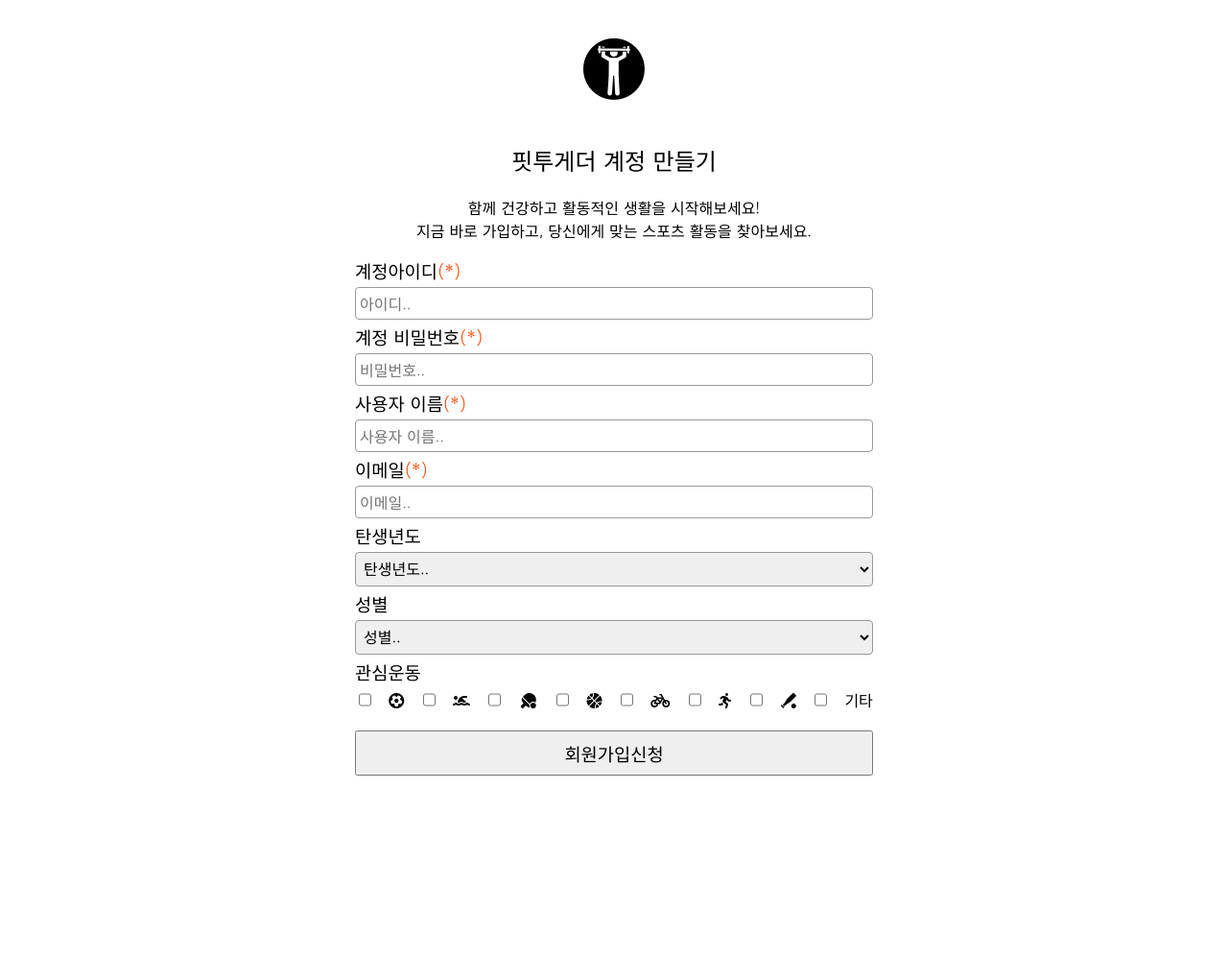
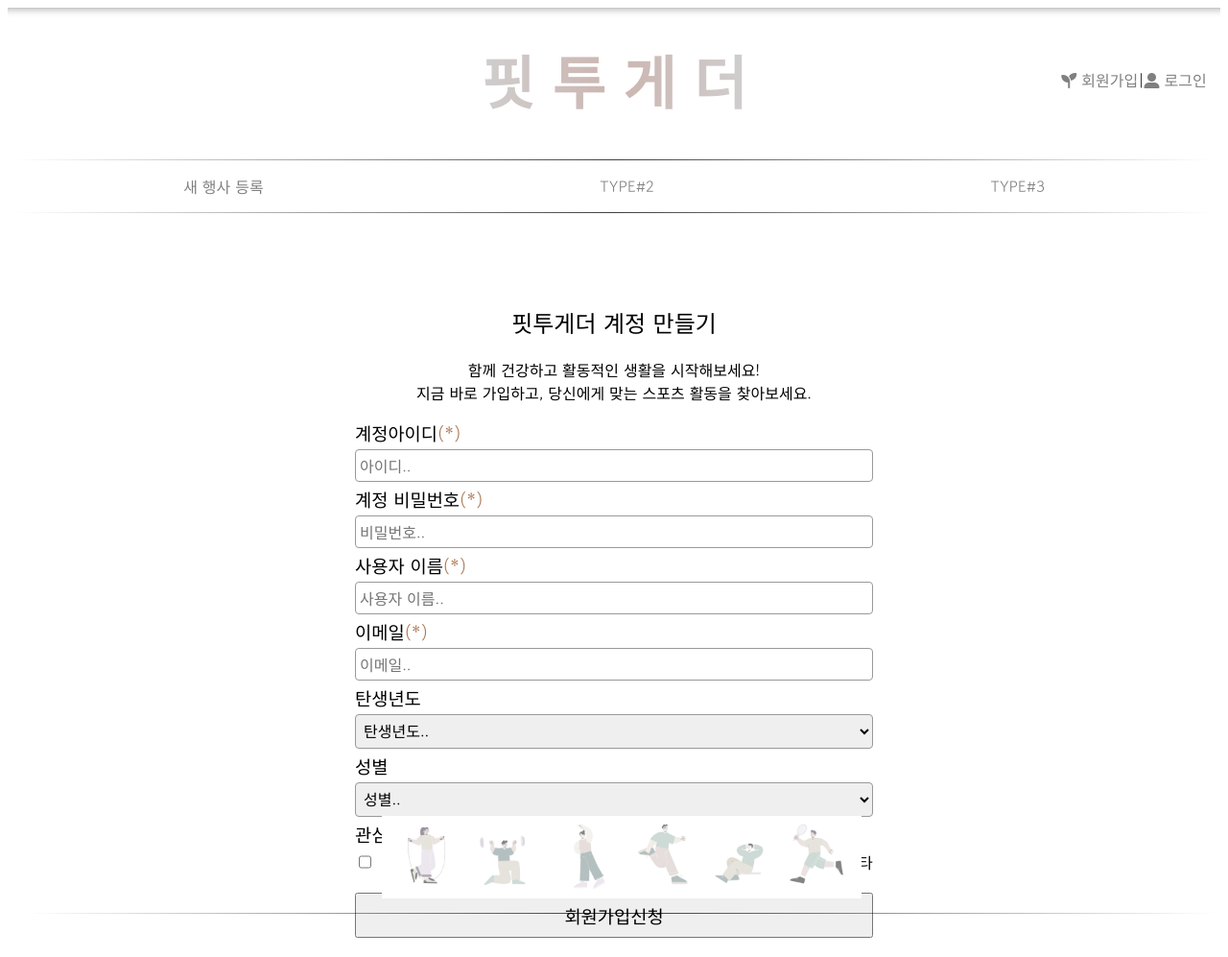
Before and after one commit to doSMgochi/fit-together, a Java web app: page /signup in a window 1280 px wide. Shown: the whole page at 96% size. Before the commit the page ends 808 px from the top, so only its background shows below. Run offline with Tomcat 11, a stand-in JSP engine, Linux system fonts and the light colour scheme; data that the repository does not hold is empty; some libraries are stand-ins or nearby versions.

Commit message:
seventh commit

```diff
--- a/src/main/webapp/WEB-INF/view/events/new-handle.jsp
+++ b/src/main/webapp/WEB-INF/view/events/new-handle.jsp
@@ -19,6 +19,7 @@
 
 </head>
 <body>
+<%@ include file="../nav.jsp" %>
 체육행사정보가 등록되었습니다.
 </body>
 </html>
--- a/src/main/webapp/WEB-INF/view/events/view.jsp
+++ b/src/main/webapp/WEB-INF/view/events/view.jsp
@@ -18,6 +18,7 @@
 	href="${pageContext.servletContext.contextPath }/css/style.css?<%=System.currentTimeMillis() %>" />
 </head>
 <body>
+<%@ include file="../nav.jsp" %>
 	<div class="container px-1">
 		<div class="my-3">로그온 메뉴바 들어갈 자리</div>
 		<div class="border-rounded p-2 text-center">
@@ -44,12 +45,8 @@
 				<c:forEach var="one" items="${participants }">
 				<li><div>${one.userId } - ${one.joinAt } 에 참가신청</div></li>
 				</c:forEach>
-
 			</ul>
-
 		</div>
-
-
 	</div>
 </body>
 </html>
--- a/src/main/webapp/WEB-INF/view/login-error.jsp
+++ b/src/main/webapp/WEB-INF/view/login-error.jsp
@@ -18,6 +18,7 @@
 	href="${pageContext.servletContext.contextPath }/css/style.css?<%=System.currentTimeMillis() %>" />
 </head>
 <body>
+<%@ include file="./nav.jsp" %>
 	<div class="container">
 		<div class="wrap-sm text-center my-5 p-5">
 			<a href="${pageContext.servletContext.contextPath }/index"> <img
--- a/src/main/webapp/WEB-INF/view/login.jsp
+++ b/src/main/webapp/WEB-INF/view/login.jsp
@@ -18,10 +18,10 @@
 	href="${pageContext.servletContext.contextPath }/css/style.css?<%=System.currentTimeMillis() %>" />
 </head>
 <body>
+<%@ include file="./nav.jsp" %>
 	<div class="container">
 		<div class="wrap-sm text-center my-5 p-5">
 			<a href="${pageContext.servletContext.contextPath }/index">
-				<img src="${pageContext.servletContext.contextPath }/image/main.png" width="64"/>
 			</a>
 		</div>
 		<div class="wrap-x-sm">
--- /dev/null
+++ b/src/main/webapp/WEB-INF/view/nav.jsp
@@ -0,0 +1,89 @@
+<%@ page language="java" contentType="text/html; charset=UTF-8"
+	pageEncoding="UTF-8"%>
+<%@ page trimDirectiveWhitespaces="true"%>
+<%@ taglib prefix="c" uri="http://java.sun.com/jsp/jstl/core"%>
+<!DOCTYPE html>
+<html>
+<head>
+<meta charset="UTF-8">
+<c:choose>
+	<c:when test="${empty title}">
+		<title>핏투게더</title>
+	</c:when>
+	<c:otherwise>
+		<title>${title }:: 핏투게더</title>
+	</c:otherwise>
+</c:choose>
+<link rel="stylesheet"
+	href="https://cdnjs.cloudflare.com/ajax/libs/font-awesome/6.5.2/css/all.min.css">
+<link rel="stylesheet"
+	href="${pageContext.servletContext.contextPath }/css/style.css" />
+<link rel="stylesheet"
+	href="${pageContext.servletContext.contextPath }/css/neon.css" />
+<link
+	href="https://fonts.googleapis.com/css2?family=Material+Symbols+Outlined"
+	rel="stylesheet">
+</head>
+<body>
+	<hr class="hr-13" />
+	<div style="padding: 8px;">
+		<div class="status-bar">
+			<%--banner  --%>
+			<div class="status-bar__column "></div>
+			<div class="status-bar__column status-bar__column:nth-child(2)">
+				<a class="no-deco-link title-font"
+					style="font-size: 60px; font-weight: bold;" href="${pageContext.servletContext.contextPath }/index">핏 투 게 더</a>
+			</div>
+			<c:choose>
+				<c:when test="${sessionScope.authUser == null}">
+					<div class="status-bar__column status-bar__column:last-child">
+						<a href="${pageContext.servletContext.contextPath }/signup"
+							class="no-deco-link fs-small"><i class="fa-solid fa-seedling"
+							style="color: gray"></i> 회원가입</a> | <a
+							href="${pageContext.servletContext.contextPath }/login"
+							class="no-deco-link fs-small"><i
+							class="fa-solid fa-user-large" style="color: gray"></i> 로그인</a>
+					</div>
+				</c:when>
+				<c:otherwise>
+					<div class="status-bar__column status-bar__column:last-child">
+						<a href="${pageContext.servletContext.contextPath }/logout"
+							class="no-deco-link fs-small"><i
+							class="fa-solid fa-user-large" style="color: gray"></i>
+							${sessionScope.authUser.name }님 로그아웃</a> | <a href=""
+							class="no-deco-link fs-small"><i class="fa-solid fa-file-pen"
+							style="color: gray"></i> 정보수정</a>
+					</div>
+				</c:otherwise>
+			</c:choose>
+		</div>
+		<%-- shortcut  링크 --%>
+		<hr class="hr-1" style="margin-top: 40px">
+		<div
+			style="display: flex; align-items: center; justify-content: space-around; margin-top: 15px; margin-bottom: 15px">
+			<div>
+				<a href="${pageContext.servletContext.contextPath }/events/design"
+					class="a">새 행사 등록</a>
+			</div>
+			<div>
+				<a href="" class="a">TYPE#2</a>
+			</div>
+			<div>
+				<a href="" class="a">TYPE#3</a>
+			</div>
+		</div>
+
+
+		<hr class="hr-1" />
+		</div>
+
+		<div class="wrap-sm text-center my-5 p-5" style="position: absolute; bottom: -25% ; width: 100% ;">
+		<a style="cursor: default;"
+			href="${pageContext.servletContext.contextPath }/index"> <img
+			src="${pageContext.servletContext.contextPath }/image/footer.jpg"
+			width="500" />
+		</a>
+	<hr class="hr-1" style="margin-top: 10px">
+	</div>
+</body>
+</html>
--- a/src/main/webapp/WEB-INF/view/signup.jsp
+++ b/src/main/webapp/WEB-INF/view/signup.jsp
@@ -23,11 +23,10 @@
 	href="https://cdnjs.cloudflare.com/ajax/libs/font-awesome/6.5.2/css/all.min.css">
 </head>
 <body>
+<%@ include file="./nav.jsp" %>
 	<div class="container">
 		<div class="wrap-sm text-center my-5 p-5">
-			<a href="${pageContext.servletContext.contextPath }/index"> <img
-				src="${pageContext.servletContext.contextPath }/image/main.png"
-				width="64" />
+			<a href="${pageContext.servletContext.contextPath }/index">
 			</a>
 		</div>
 		<div class="wrap-sm">
--- a/src/main/webapp/css/style.css
+++ b/src/main/webapp/css/style.css
@@ -12,6 +12,18 @@
 
 a {
 	text-decoration: none;
+	color: gray;
+}
+
+/* hide scrollbar but allow scrolling */
+html {
+  -ms-overflow-style: none; /* for Internet Explorer, Edge */
+  scrollbar-width: none; /* for Firefox */
+  overflow-y: scroll;
+}
+
+html::-webkit-scrollbar {
+  display: none; /* for Chrome, Safari, and Opera */
 }
 
 /* 영역 사이즈 클래스 */
@@ -76,7 +88,7 @@ a {
 
 /* 글씨 색상 클래스 */
 .warning {
-	color: orangered;
+	color: rgb(169, 116, 80);
 }
 
 .fs-1 {
```
Also changed, not shown: other parts of src/main/webapp/css/style.css (+61 -0 lines), src/main/webapp/WEB-INF/view/events/design.jsp (+13 -7 lines), src/main/webapp/WEB-INF/view/events/new.jsp (+17 -13 lines), src/main/webapp/WEB-INF/view/index.jsp (+2 -59 lines).
